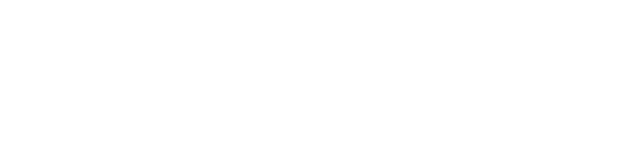
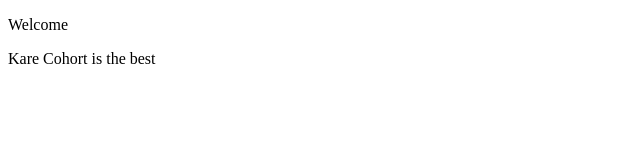
Before and after one commit to dimtaiwo/git-ci-cd-demo, a plain HTML site: page index.html in a window 1280 px wide. Shown: the whole page, without its empty margins (0-640 px from the left). Drawn offline with Linux system fonts and the light colour scheme.

Commit message:
About cohort updated

```diff
--- a/index.html
+++ b/index.html
@@ -9,7 +9,8 @@
 </head>
 
 <body>
-
+ <p>Welcome</p>
+ <p>Kare Cohort is the best</p>
 </body>
 
 </html>
```
